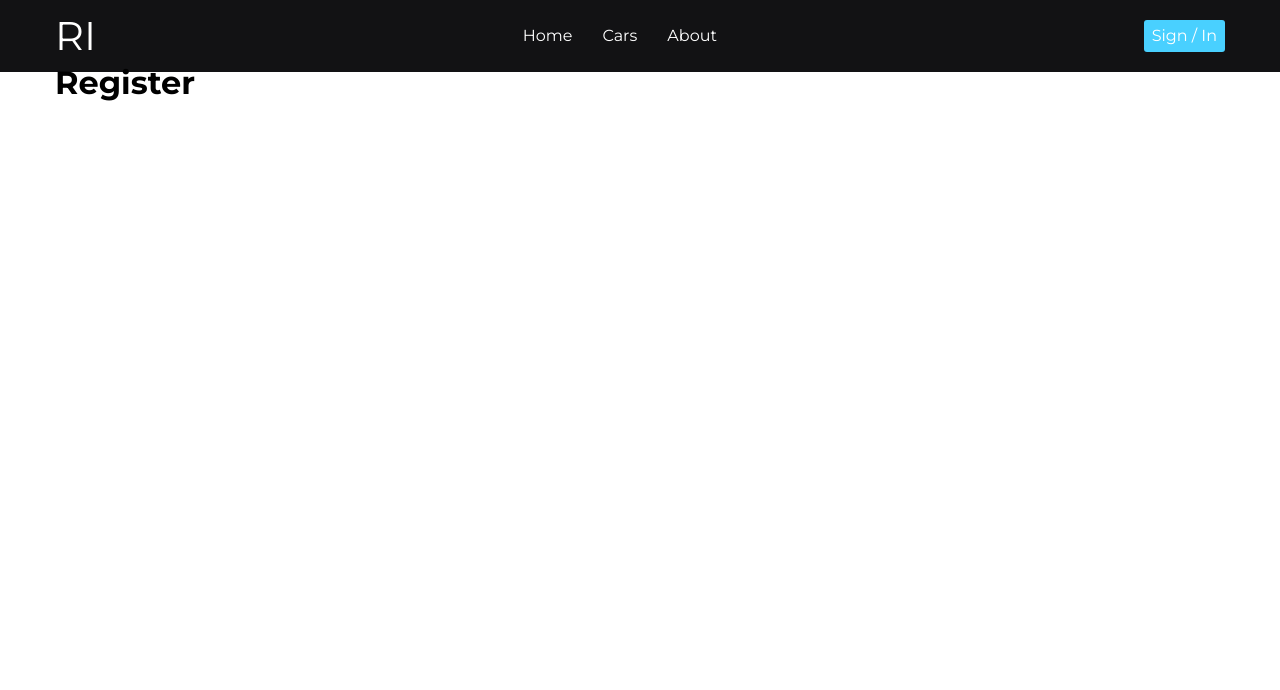
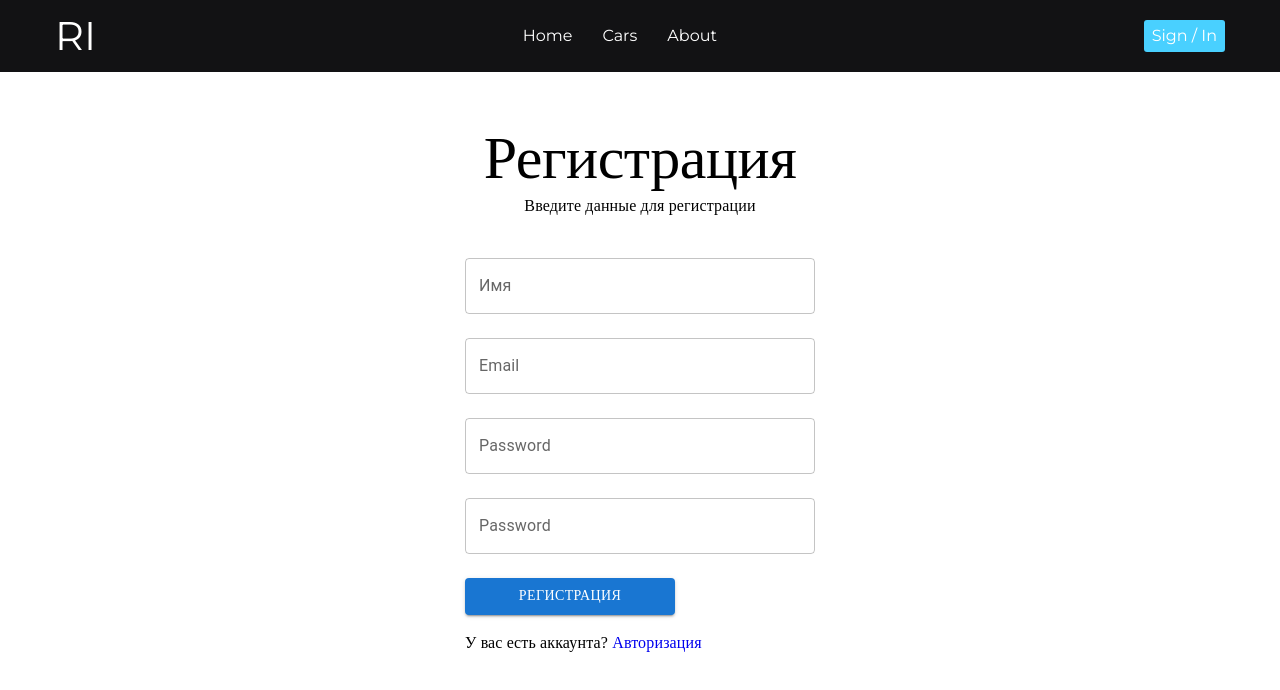
Before and after one commit to YakhyaevGadji/car-rent, a React (Vite) app: page /register in a window 1280 px wide. Shown: the top 690 px of the page. Built offline with nearby package versions, Linux system fonts and the light colour scheme.

Commit message:
i dont know

```diff
--- a/src/entities/viewer/model/userSlice.ts
+++ b/src/entities/viewer/model/userSlice.ts
@@ -5,6 +5,7 @@ import { EnumStatus } from "../../carblock/model/types";
 
 export const authUser = createAsyncThunk("auth/authUser", async (props: any) => {
     const { data } = await instance.post(`/auth`, props);
+
     return data;
 });
 
--- a/src/features/authFeat/index.ts
+++ b/src/features/authFeat/index.ts
@@ -1,3 +1,5 @@
 import LoginFeat from "./loginFeat/ui/LoginFeat";
+import RegisterFeat from "./registerFeat/ui/RegisterFeat";
 
-export { LoginFeat };
+
+export { LoginFeat, RegisterFeat };
--- a/src/features/authFeat/loginFeat/ui/LoginFeat.tsx
+++ b/src/features/authFeat/loginFeat/ui/LoginFeat.tsx
@@ -1,14 +1,8 @@
 import React from "react";
 import { Button, TextField, Typography } from "@mui/material";
+import { Link } from "react-router-dom";
+import { IPropsLogin } from "../model/typesLoginFeat";
 import "./loginFeat.scss";
-
-interface IPropsLogin {
-    email: string,
-    password: string,
-    register: () => void,
-    setEmail: (event: string) => void,
-    setPassword: (event: string) => void
-}
 
 const LoginFeat: React.FC<IPropsLogin> = ({register, email, setEmail, password, setPassword}) => {
     return (
@@ -16,9 +10,9 @@ const LoginFeat: React.FC<IPropsLogin> = ({register, email, setEmail, password,
             <Typography className="form__title" variant="h2" fontFamily='Poppins' textAlign='center'>Авторизация</Typography>
             <Typography className="form__subtitle" variant="body1" marginBottom={3} fontFamily='Poppins' textAlign='center'>Введите ваш логин и пароль</Typography>
             <TextField className="form__email" {...register('email')} type="email" onChange={(event) => setEmail(event.target.value)} value={email} fullWidth={true} margin='normal' label="Email" variant="outlined" placeholder="Введите ваш email"/>
-            <TextField className="form__password" typeof="password" onChange={(event) => setPassword(event.target.value)} value={password} type="password" fullWidth={true} margin='normal' label="Password" variant="outlined" placeholder="Введите ваш пароль"/>
+            <TextField className="form__password" {...register('password')} typeof="password" onChange={(event) => setPassword(event.target.value)} value={password} type="password" fullWidth={true} margin='normal' label="Password" variant="outlined" placeholder="Введите ваш пароль"/>
             <Button className="form__submit" type="submit" sx={{fontFamily:'Poppins', marginTop: 2, marginBottom: 2, width: '60%'}} variant="contained">Войти</Button>
-            <Typography className="form__regist" variant="body1" sx={{fontFamily: 'Poppins', }}>У вас нет аккаунта?<span className="incitingText" >Регистрация</span></Typography>
+            <Typography className="form__regist" variant="body1" sx={{fontFamily: 'Poppins', }}>У вас нет аккаунта? <Link to="/register">Регистрация</Link></Typography>
         </>
     );
 }
--- /dev/null
+++ b/src/features/authFeat/registerFeat/model/typesRegisterFeat.ts
@@ -0,0 +1,5 @@
+import { FieldValues, UseFormRegister } from "react-hook-form"
+
+export interface IPropsLogin<TFieldValues extends FieldValues = FieldValues> {
+    register: UseFormRegister<TFieldValues>
+}
--- /dev/null
+++ b/src/features/authFeat/registerFeat/ui/RegisterFeat.tsx
@@ -0,0 +1,22 @@
+import React from "react";
+import { Button, TextField, Typography } from "@mui/material";
+import { Link } from "react-router-dom";
+import { IPropsLogin } from "../model/typesRegisterFeat";
+import "./registerFeat.scss";
+
+const RegisterFeat: React.FC<IPropsLogin> = ({register}) => {
+    return (
+        <>
+            <Typography variant="h2" fontFamily='Poppins' textAlign='center'>Регистрация</Typography>
+            <Typography variant="body1" marginBottom={3} fontFamily='Poppins' textAlign='center'>Введите данные для регистрации</Typography>
+            <TextField {...register('name')} fullWidth={true} margin='normal' label="Имя" variant="outlined" placeholder="Введите ваше имя"/>
+            <TextField {...register('email')} fullWidth={true} margin='normal' label="Email" variant="outlined" placeholder="Введите ваш email" />
+            <TextField {...register('password')} type="password" fullWidth={true} margin='normal' label="Password" variant="outlined" placeholder="Введите ваш пароль" />
+            <TextField {...register('repeatPassword')} type="password" fullWidth={true} margin='normal' label="Password" variant="outlined" placeholder="Повторите ваш пароль" />
+            <Button type='submit' sx={{fontFamily:'Poppins', marginTop: 2, marginBottom: 2, width: '60%'}} variant="contained">Регистрация</Button>
+            <Typography variant="body1" sx={{fontFamily: 'Poppins', }}>У вас ecть аккаунта? <span className="incitingText"><Link to="/login">Авторизация</Link></span></Typography>
+        </>
+    );
+}
+
+export default RegisterFeat;
--- a/src/pages/Auth/ui/auth.scss
+++ b/src/pages/Auth/ui/auth.scss
@@ -1,6 +1,7 @@
 .form {
     &__box {
-        max-width: 300px;
-        width: 100%;
+        max-width: 350px;
+        margin: 0 auto;
+        padding: 50px;
     }
 }
--- /dev/null
+++ b/src/widgets/auth/login/model/typesLogin.ts
@@ -0,0 +1,4 @@
+export type Inputs = {
+    example: string
+    exampleRequired: string
+}
--- a/src/widgets/auth/login/ui/Login.tsx
+++ b/src/widgets/auth/login/ui/Login.tsx
@@ -1,20 +1,15 @@
 import React from "react";
 import { LoginFeat } from "../../../../features/authFeat";
 import { useForm, SubmitHandler } from "react-hook-form";
-import { instance } from "../../../../shared/utils/axios";
-import { useAppDispatch } from "../../../../app/appStore";
+import { useAppDispatch, useAppSelector } from "../../../../app/appStore";
 import { authUser } from "../../../../entities/viewer";
 import { useNavigate } from "react-router-dom";
-import "./login.scss";
+import { Inputs } from "../model/typesLogin";
 
-type Inputs = {
-    example: string
-    exampleRequired: string
-}
-
-const Login: React.FC = () => {
+const Login: React.FC = (): React.JSX.Element => {
     const [email, setEmail] = React.useState<string>("");
     const [password, setPassword] = React.useState<string>("");
+    const { user, status } = useAppSelector((state) => state.auth);
     const navigate = useNavigate()
     const dispatch = useAppDispatch();
 
@@ -25,13 +20,15 @@ const Login: React.FC = () => {
         formState: { errors },
     } = useForm<Inputs>();
 
-    const response = (data: any) => {
-        console.log(data);
+    const response = async (data: any) => {
+        dispatch(authUser(data));
     };
 
     const onSubmit: SubmitHandler<Inputs> = (data) => {
         response(data);
     };
+
+    console.log(user);
 
     return (
         <form onSubmit={handleSubmit(onSubmit)}>
--- a/src/widgets/auth/register/ui/Register.tsx
+++ b/src/widgets/auth/register/ui/Register.tsx
@@ -1,8 +1,34 @@
 import React from "react";
+import { useForm } from "react-hook-form";
+import { RegisterFeat } from "../../../../features/authFeat";
+import { Inputs } from "../../login/model/typesLogin";
+import { useAppDispatch } from "../../../../app/appStore";
+import "./register.scss";
 
 const Register: React.FC = () => {
+    const dispath = useAppDispatch();
+
+    const {
+        register,
+        handleSubmit,
+        watch,
+        formState: { errors }
+    } = useForm<Inputs>();
+
+    const response = async (data: any) => {
+        console.log(data);
+    };
+
+    const onSubmit = (data: any) => {
+        response(data);
+    };
+
     return (
-        <h1>Register</h1>
+        <>
+            <form onSubmit={handleSubmit(onSubmit)}>
+                <RegisterFeat register={register}/>
+            </form>
+        </>
     );
 }
 
```
Also changed, not shown: src/features/authFeat/loginFeat/model/typesLoginFeat.ts (added), src/features/authFeat/registerFeat/ui/registerFeat.scss (added).
